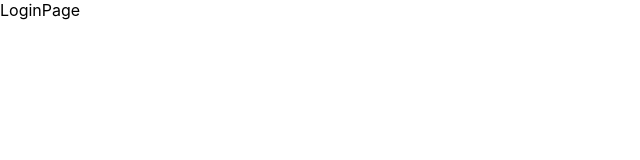
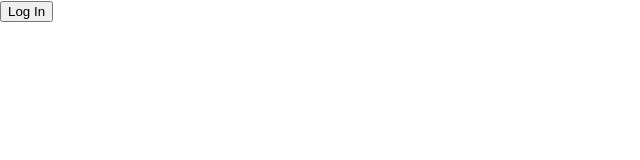
Before and after one commit to YuryDG/series-and-movies, a React (Create React App) app: page / in a window 1280 px wide. Shown: the top 160 px of the page, without its empty margins (0-640 px from the left). Built offline with nearby package versions, Linux system fonts and the light colour scheme.

Commit message:
redirect to home after authenticate

```diff
--- a/src/components/LoginPage/LoginPage.tsx
+++ b/src/components/LoginPage/LoginPage.tsx
@@ -1,5 +1,18 @@
+import { useAuth0 } from '@auth0/auth0-react';
+import { Redirect } from 'react-router-dom';
+
 export const LoginPage: React.FC = () => {
-  return (
-    <div>LoginPage</div>
-  )
+  const { loginWithRedirect, isAuthenticated } = useAuth0();
+
+  if (isAuthenticated) {
+    return <Redirect to="/home" />
+  } else {
+    return (
+      <div className="login-page">
+        <button onClick={() => loginWithRedirect()}>
+          Log In
+        </button>
+      </div>
+    )
+  }
 }
```
